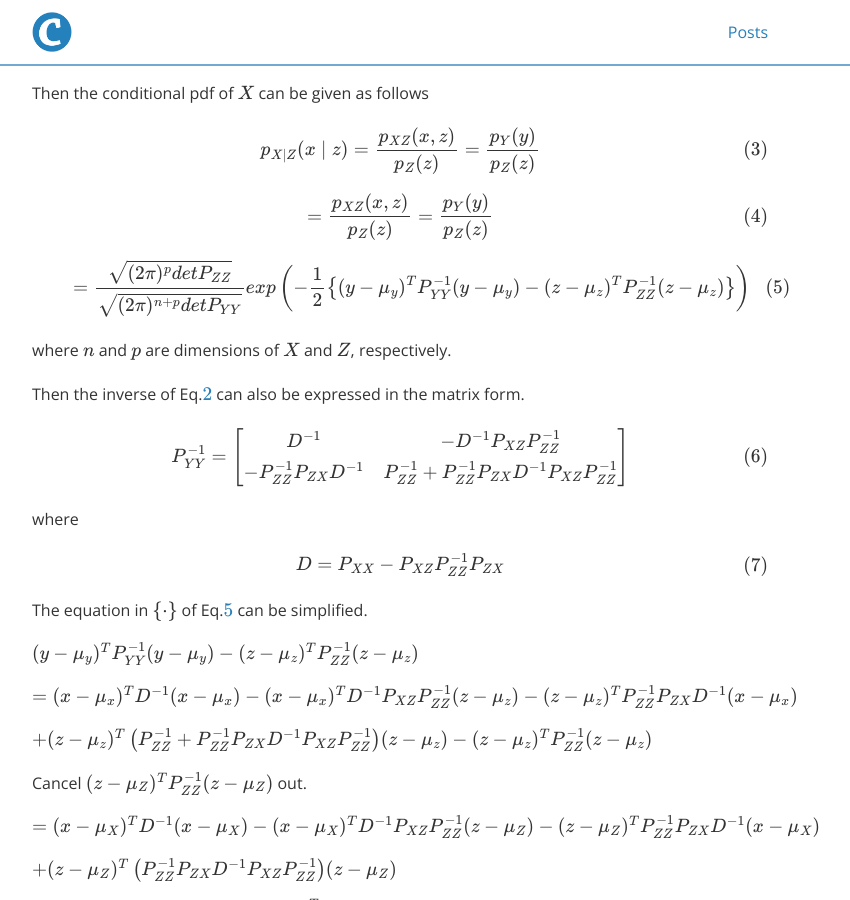
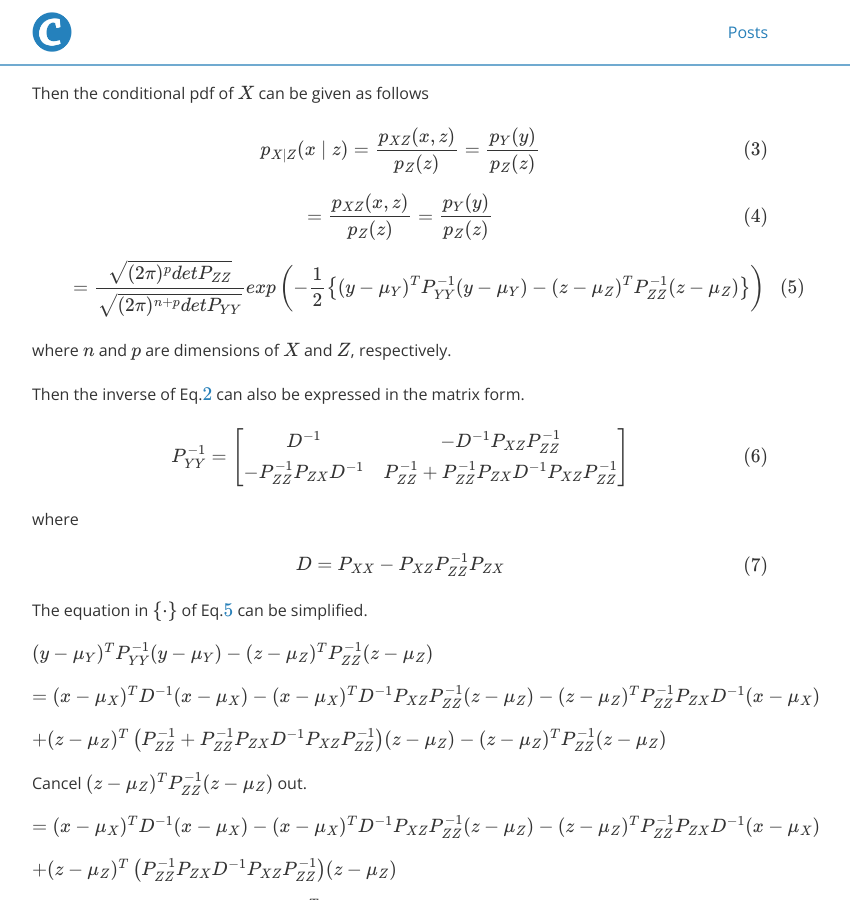
Before and after one commit to trip2eee/trip2eee.github.io, a Jekyll site: the page built from _posts/2022-07-21-Gaussian-random-vector.md, in a window 1280 px wide and 900 px high, scrolled down 506 px. Shown: the whole window, without its empty margins (240-1090 px from the left). Built offline with Jekyll 4.4.1, drawn with Linux system fonts in a browser that asks for light colours; nearby versions of some CDN libraries; formulas are drawn with MathJax 3.

Commit message:
Update 2022-07-21-Gaussian-random-vector.md
Change random variables to capital letters

```diff
--- a/_posts/2022-07-21-Gaussian-random-vector.md
+++ b/_posts/2022-07-21-Gaussian-random-vector.md
@@ -24,7 +24,7 @@ Then the conditional pdf of $X$ can be given as follows
 
 \begin{align} = \frac{p_{XZ}(x,z)}{p_Z(z)} = \frac{p_Y(y)}{p_Z(z)} \end{align}
 
-\begin{align} = \frac{\sqrt{(2\pi)^p detP_{ZZ}}}{\sqrt{(2\pi)^{n+p}det P_{YY}}} exp\left( -\frac{1}{2} \left\\{  (y-\mu_y)^T P_{YY}^{-1} (y-\mu_y) - (z-\mu_z)^T P_{ZZ}^{-1} (z-\mu_z) \right\\} \right) \label{eq_pxz}\end{align}
+\begin{align} = \frac{\sqrt{(2\pi)^p detP_{ZZ}}}{\sqrt{(2\pi)^{n+p}det P_{YY}}} exp\left( -\frac{1}{2} \left\\{  (y-\mu_Y)^T P_{YY}^{-1} (y-\mu_Y) - (z-\mu_Z)^T P_{ZZ}^{-1} (z-\mu_Z) \right\\} \right) \label{eq_pxz}\end{align}
 
 where $n$ and $p$ are dimensions of $X$ and $Z$, respectively.
 
@@ -38,11 +38,11 @@ where
 
 The equation in $\\{ \cdot \\}$ of Eq.$\ref{eq_pxz}$ can be simplified.
 
-$ (y - \mu_y)^T P_{YY}^{-1} (y - \mu_y) - (z - \mu_z)^T P_{ZZ}^{-1} (z - \mu_z) $
+$ (y - \mu_Y)^T P_{YY}^{-1} (y - \mu_Y) - (z - \mu_Z)^T P_{ZZ}^{-1} (z - \mu_Z) $
 
-$ = (x - \mu_x)^T D^{-1} (x - \mu_x) - (x - \mu_x)^T D^{-1}P_{XZ}P_{ZZ}^{-1} (z - \mu_z) - (z - \mu_z)^T P_{ZZ}^{-1}P_{ZX}D^{-1}(x - \mu_x) $
+$ = (x - \mu_X)^T D^{-1} (x - \mu_X) - (x - \mu_X)^T D^{-1}P_{XZ}P_{ZZ}^{-1} (z - \mu_Z) - (z - \mu_Z)^T P_{ZZ}^{-1}P_{ZX}D^{-1}(x - \mu_X) $
 
-$ + (z-\mu_z)^T\left(P_{ZZ}^{-1} + P_{ZZ}^{-1}P_{ZX}D^{-1}P_{XZ}P_{ZZ}^{-1}\right)(z-\mu_z) - (z - \mu_z)^T P_{ZZ}^{-1} (z - \mu_z) $
+$ + (z-\mu_Z)^T\left(P_{ZZ}^{-1} + P_{ZZ}^{-1}P_{ZX}D^{-1}P_{XZ}P_{ZZ}^{-1}\right)(z-\mu_Z) - (z - \mu_Z)^T P_{ZZ}^{-1} (z - \mu_Z) $
 
 Cancel $(z - \mu_Z)^T P_{ZZ}^{-1} (z - \mu_Z)$ out.
 
```
